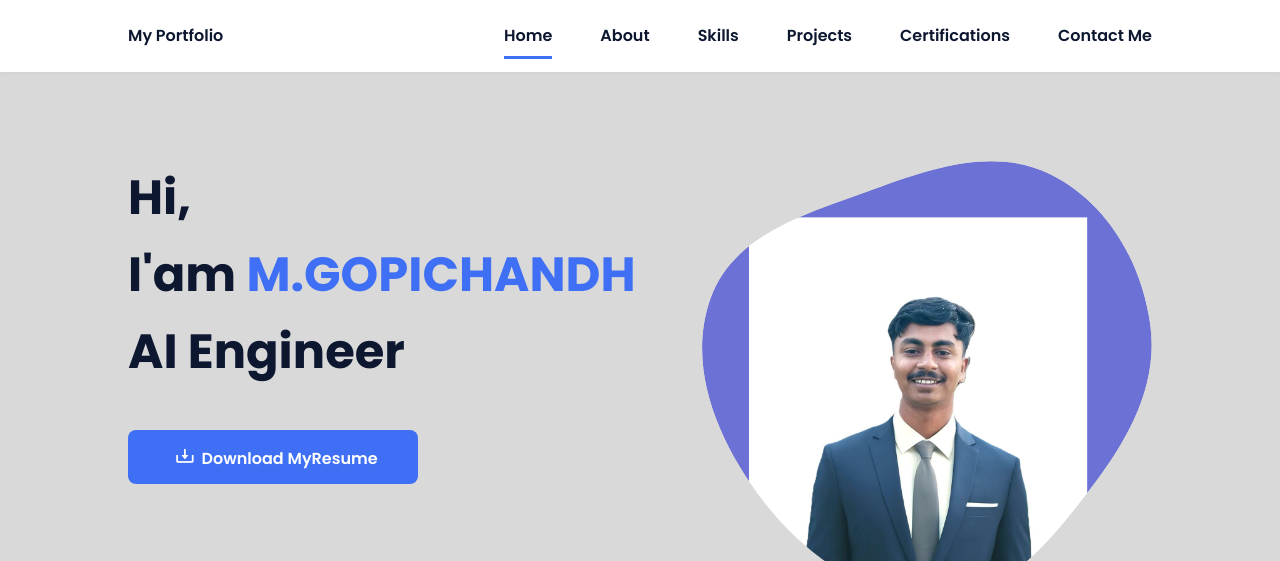
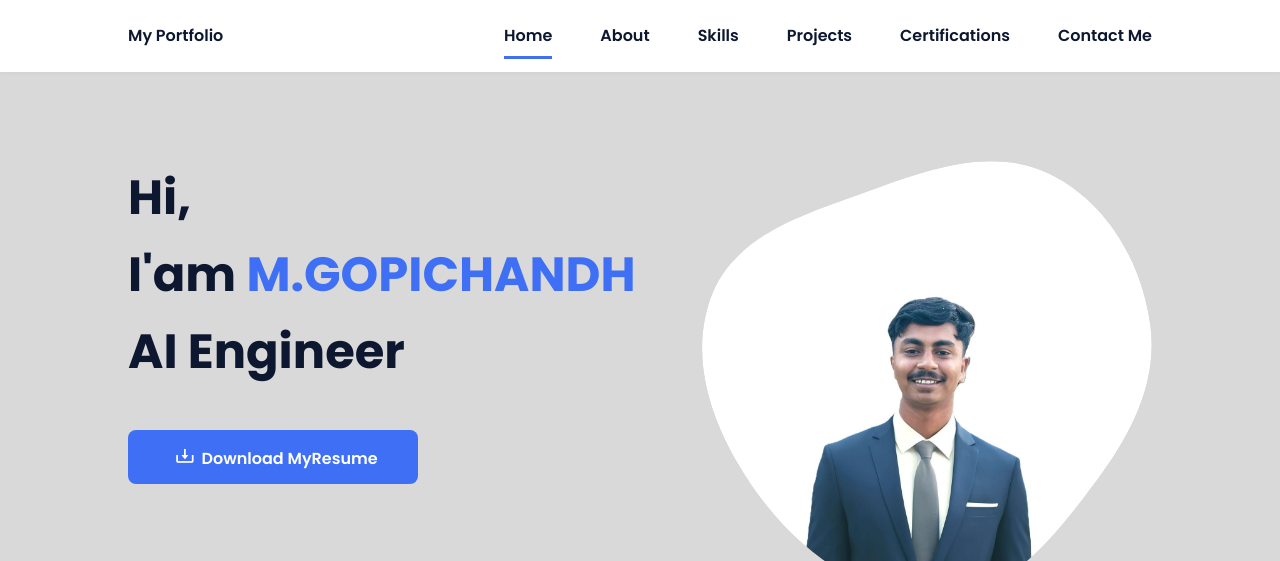
Before and after one commit to Gopi22003/Portfolio_Responsive, a plain HTML site: page index.html in a window 1280 px wide. Shown: the top 561 px of the page. Drawn offline with nearby package versions, Linux system fonts and the light colour scheme.

Commit message:
Update styles.css

```diff
--- a/assets/css/styles.css
+++ b/assets/css/styles.css
@@ -244,7 +244,7 @@ img {
 
 .home__blob {
   fill: var(--first-color);
-  fill: rgb(108, 113, 214);
+  fill: rgb(255, 255, 255);
 }
 
 .home__blob-img {
```
